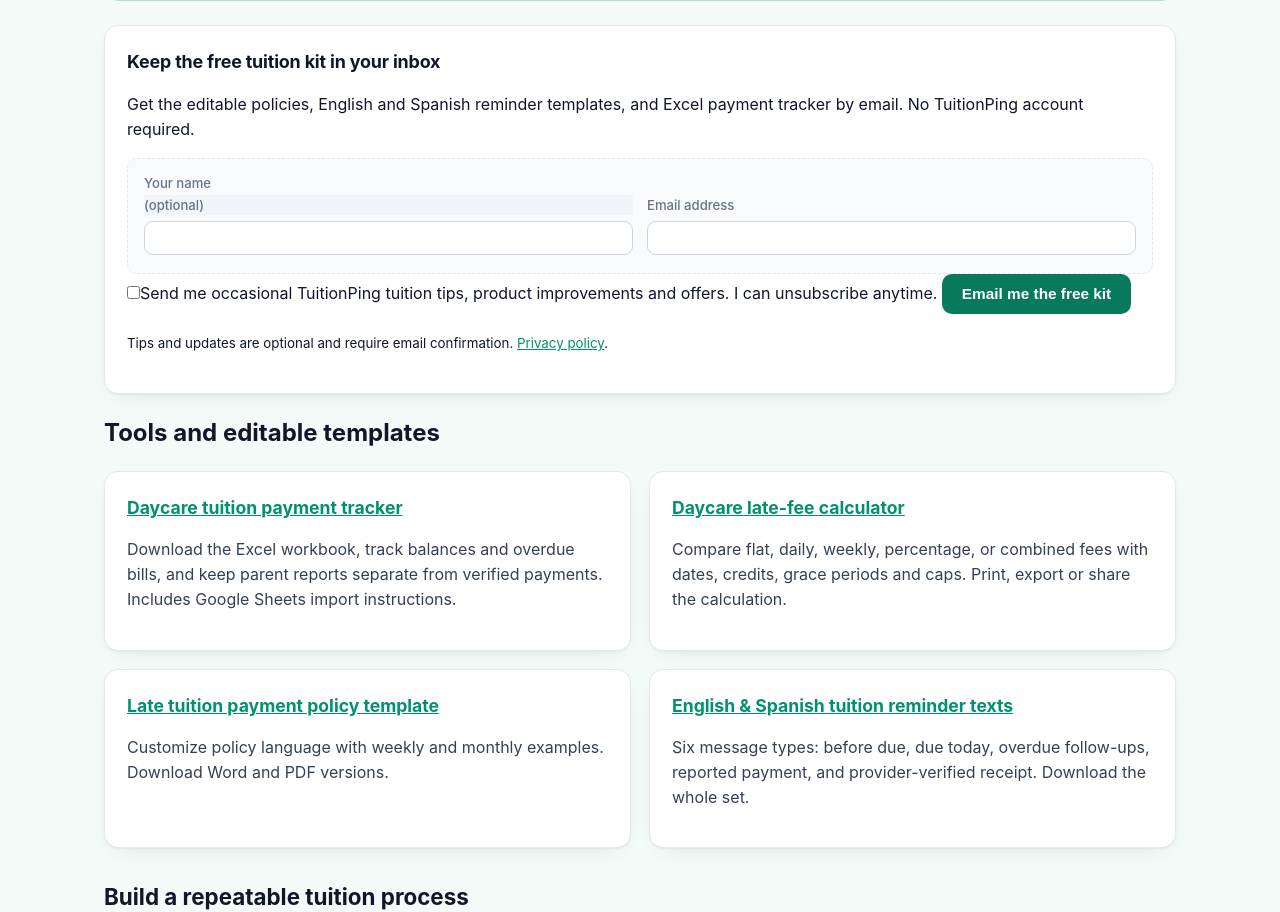
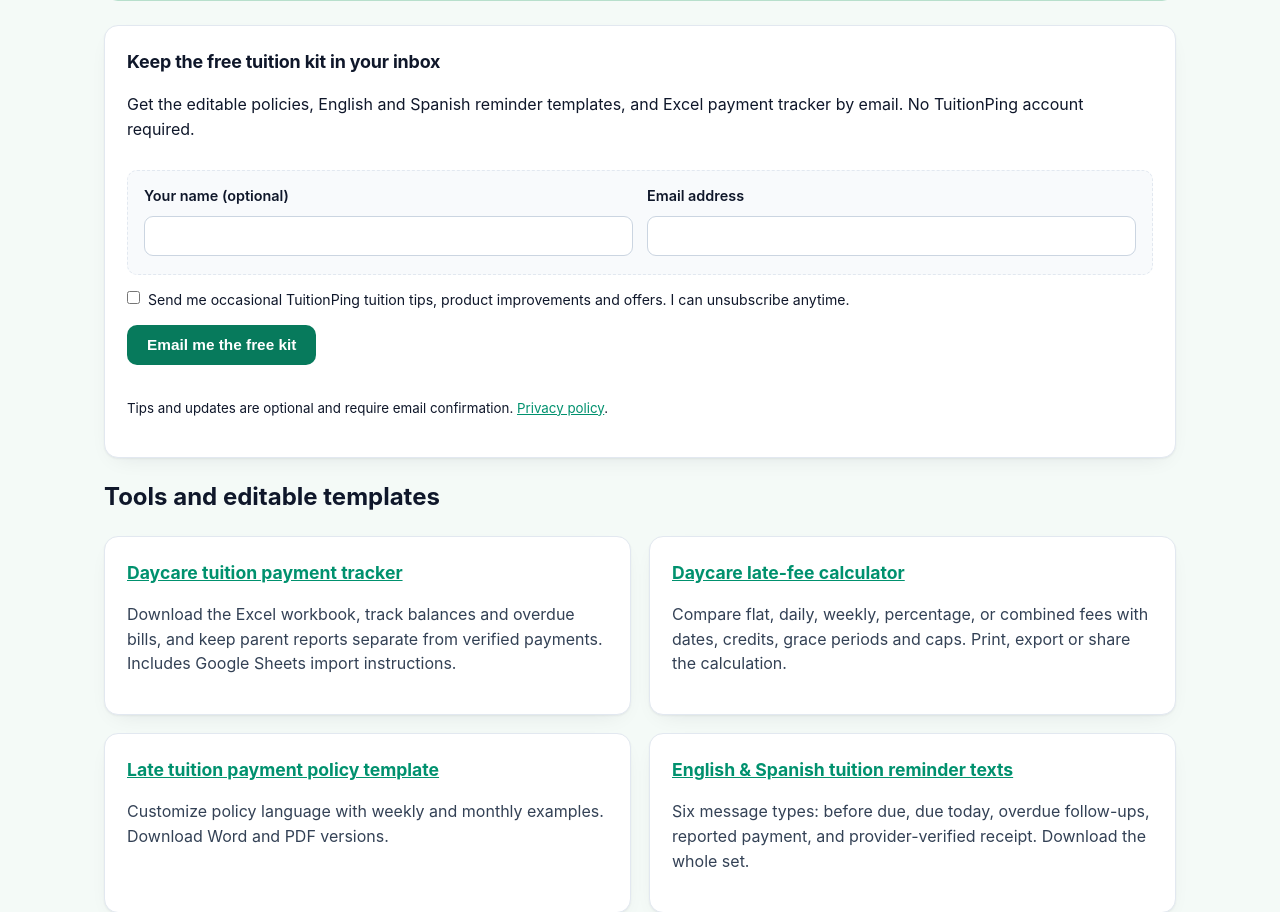
Before and after one commit to Roofed111/tuitionping, a FastAPI app: page /guides in a window 1280 px wide. Shown: the part 645-1557 px from the top of the page. Run offline with FastAPI, Linux system fonts and the light colour scheme; some libraries are stand-ins or nearby versions.

Commit message:
Improve visitor email signup form spacing (#7)

```diff
--- a/templates/email_form.html
+++ b/templates/email_form.html
@@ -1,16 +1,16 @@
 <section class="card" aria-labelledby="email-kit-heading">
   <h2 id="email-kit-heading">Keep the free tuition kit in your inbox</h2>
   <p>Get the editable policies, English and Spanish reminder templates, and Excel payment tracker by email. No TuitionPing account required.</p>
-  <form method="post" action="/email-list/join">
+  <form class="form-stack" method="post" action="/email-list/join">
     {{ csrf_input(request) }}
     <input type="hidden" name="source" value="{{ request.url.path }}">
     <div class="form-grid">
-      <label>Your name <span class="muted">(optional)</span><input name="name" autocomplete="given-name" maxlength="100"></label>
+      <label><span>Your name (optional)</span><input name="name" autocomplete="given-name" maxlength="100"></label>
       <label>Email address<input name="email" type="email" autocomplete="email" maxlength="254" required></label>
     </div>
     <div aria-hidden="true" style="position:absolute;left:-10000px"><label>Website<input name="website" tabindex="-1" autocomplete="off"></label></div>
-    <label class="check" style="margin:14px 0"><input type="checkbox" name="marketing_optin">Send me occasional TuitionPing tuition tips, product improvements and offers. I can unsubscribe anytime.</label>
-    <button class="btn" type="submit">Email me the free kit</button>
+    <label class="check"><input type="checkbox" name="marketing_optin"><span>Send me occasional TuitionPing tuition tips, product improvements and offers. I can unsubscribe anytime.</span></label>
+    <button class="btn" style="align-self:flex-start" type="submit">Email me the free kit</button>
     <p><small>Tips and updates are optional and require email confirmation. <a href="/privacy">Privacy policy</a>.</small></p>
   </form>
 </section>
```
